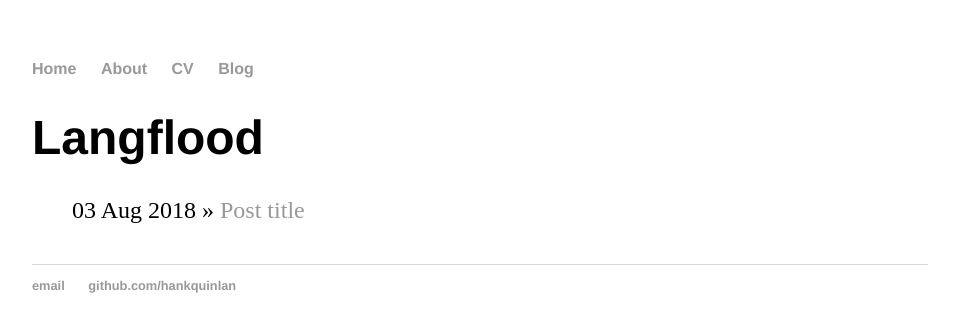
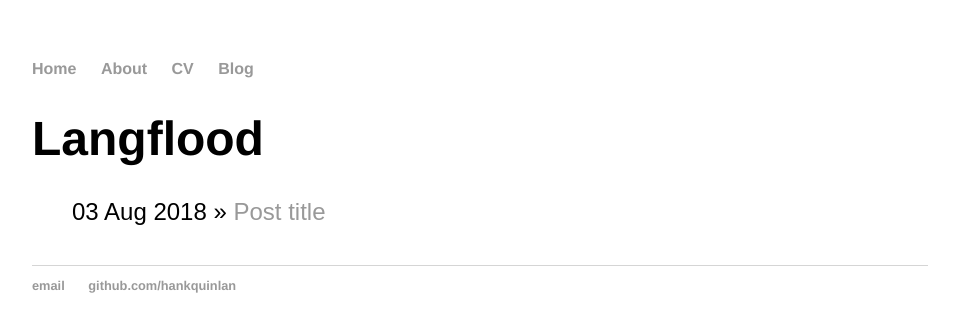
Before and after one commit to theaq175/theaq175.github.io, a Jekyll site: the page built from blog/index.html, in a window 1280 px wide. Shown: the top 332 px of the page, without its empty margins (160-1119 px from the left). Built offline with Jekyll 4.4.1, drawn with Linux system fonts in a browser that asks for light colours.

Commit message:
Update main.css

```diff
--- a/css/main.css
+++ b/css/main.css
@@ -1,7 +1,15 @@
+html {
+    font-family: sans-serif;
+    line-height: 1.15;
+    -ms-text-size-adjust: 100%;
+    -webkit-text-size-adjust: 100%
+}
+
 body {
     margin: 60px auto;
     width: 70%;
 }
+
 nav ul, footer ul {
     font-family:'Helvetica', 'Arial', 'Sans-Serif';
     padding: 0px;
```
